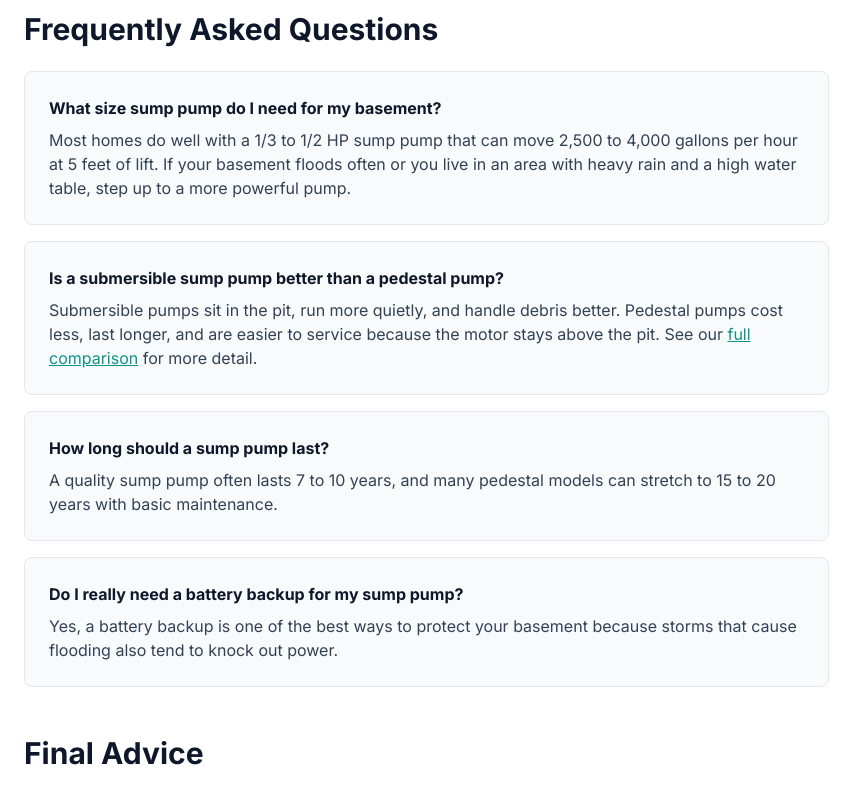
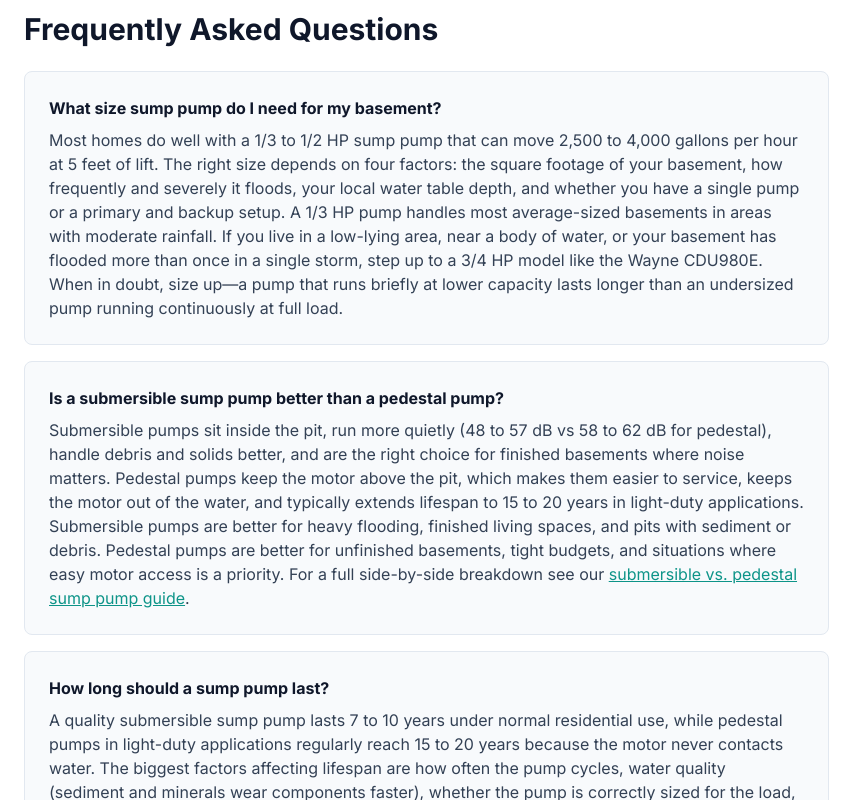
Before and after one commit to thebasementguide2026/basement-guide, a Next.js app: page /articles/best-sump-pumps-2026 in a window 1280 px wide. Shown: the part 8520-9320 px from the top of the page, without its empty margins (0-868 px from the left). Built offline with nearby package versions, Linux system fonts and the light colour scheme.

Commit message:
Expand FAQ section with detailed answers and add 3 new FAQ entries with schema markup

```diff
--- a/app/articles/best-sump-pumps-2026/page.tsx
+++ b/app/articles/best-sump-pumps-2026/page.tsx
@@ -86,7 +86,7 @@ export default function BestSumpPumps2026() {
                   name: 'What size sump pump do I need for my basement?',
                   acceptedAnswer: {
                     '@type': 'Answer',
-                    text: 'Most homes do well with a 1/3 to 1/2 HP sump pump that can move 2,500 to 4,000 gallons per hour at 5 feet of lift. If your basement floods often or you live in an area with heavy rain and a high water table, step up to a more powerful pump.',
+                    text: 'Most homes do well with a 1/3 to 1/2 HP sump pump that can move 2,500 to 4,000 gallons per hour at 5 feet of lift. The right size depends on four factors: the square footage of your basement, how frequently and severely it floods, your local water table depth, and whether you have a single pump or a primary and backup setup. A 1/3 HP pump handles most average-sized basements in areas with moderate rainfall. If you live in a low-lying area, near a body of water, or your basement has flooded more than once in a single storm, step up to a 3/4 HP model like the Wayne CDU980E. When in doubt, size up\u2014a pump that runs briefly at lower capacity lasts longer than an undersized pump running continuously at full load.',
                   },
                 },
                 {
@@ -94,7 +94,7 @@ export default function BestSumpPumps2026() {
                   name: 'Is a submersible sump pump better than a pedestal pump?',
                   acceptedAnswer: {
                     '@type': 'Answer',
-                    text: 'Submersible pumps sit in the pit, run more quietly, and handle debris better. Pedestal pumps cost less, last longer, and are easier to service because the motor stays above the pit.',
+                    text: 'Submersible pumps sit inside the pit, run more quietly (48 to 57 dB vs 58 to 62 dB for pedestal), handle debris and solids better, and are the right choice for finished basements where noise matters. Pedestal pumps keep the motor above the pit, which makes them easier to service, keeps the motor out of the water, and typically extends lifespan to 15 to 20 years in light-duty applications. Submersible pumps are better for heavy flooding, finished living spaces, and pits with sediment or debris. Pedestal pumps are better for unfinished basements, tight budgets, and situations where easy motor access is a priority.',
                   },
                 },
                 {
@@ -102,7 +102,7 @@ export default function BestSumpPumps2026() {
                   name: 'How long should a sump pump last?',
                   acceptedAnswer: {
                     '@type': 'Answer',
-                    text: 'A quality sump pump often lasts 7 to 10 years, and many pedestal models can stretch to 15 to 20 years with basic maintenance.',
+                    text: 'A quality submersible sump pump lasts 7 to 10 years under normal residential use, while pedestal pumps in light-duty applications regularly reach 15 to 20 years because the motor never contacts water. The biggest factors affecting lifespan are how often the pump cycles, water quality (sediment and minerals wear components faster), whether the pump is correctly sized for the load, and how consistently it is maintained. A pump that runs continuously because it is undersized will fail in 3 to 5 years. A correctly sized pump that is tested quarterly, cleaned annually, and paired with a battery backup that prevents dry-running during power outages will consistently reach or exceed its expected lifespan. If your pump is over 7 years old and cycling more frequently than usual, start budgeting for a replacement before it fails during a storm.',
                   },
                 },
                 {
@@ -110,7 +110,7 @@ export default function BestSumpPumps2026() {
                   name: 'Do I really need a battery backup for my sump pump?',
                   acceptedAnswer: {
                     '@type': 'Answer',
-                    text: 'Yes, a battery backup is one of the best ways to protect your basement because storms that cause flooding also tend to knock out power.',
+                    text: 'Yes, a battery backup is one of the most important investments a sump pump owner can make, because the storms that cause basement flooding are the same storms that knock out power. A primary pump with no backup is completely useless the moment the power goes out, which is exactly when you need it most. Battery backup systems ($150 to $400) activate automatically when the primary pump loses power and can run for 5 to 10 hours depending on cycling frequency. Water-powered backup pumps are an alternative for homes with municipal water supply\u2014they require no battery and never lose power, but they consume tap water during operation.',
                   },
                 },
               ],
@@ -547,19 +547,19 @@ export default function BestSumpPumps2026() {
               <div className='space-y-4'>
                 <div className='bg-slate-50 rounded-lg p-6 border border-slate-200'>
                   <h3 className='font-bold text-slate-900 mb-2'>What size sump pump do I need for my basement?</h3>
-                  <p className='text-slate-700'>Most homes do well with a 1/3 to 1/2 HP sump pump that can move 2,500 to 4,000 gallons per hour at 5 feet of lift. If your basement floods often or you live in an area with heavy rain and a high water table, step up to a more powerful pump.</p>
+                  <p className='text-slate-700'>Most homes do well with a 1/3 to 1/2 HP sump pump that can move 2,500 to 4,000 gallons per hour at 5 feet of lift. The right size depends on four factors: the square footage of your basement, how frequently and severely it floods, your local water table depth, and whether you have a single pump or a primary and backup setup. A 1/3 HP pump handles most average-sized basements in areas with moderate rainfall. If you live in a low-lying area, near a body of water, or your basement has flooded more than once in a single storm, step up to a 3/4 HP model like the Wayne CDU980E. When in doubt, size up&#8212;a pump that runs briefly at lower capacity lasts longer than an undersized pump running continuously at full load.</p>
                 </div>
                 <div className='bg-slate-50 rounded-lg p-6 border border-slate-200'>
                   <h3 className='font-bold text-slate-900 mb-2'>Is a submersible sump pump better than a pedestal pump?</h3>
-                  <p className='text-slate-700'>Submersible pumps sit in the pit, run more quietly, and handle debris better. Pedestal pumps cost less, last longer, and are easier to service because the motor stays above the pit. See our <Link href='/articles/submersible-vs-pedestal-sump-pump' className='text-teal-600 underline hover:text-teal-800'>full comparison</Link> for more detail.</p>
+                  <p className='text-slate-700'>Submersible pumps sit inside the pit, run more quietly (48 to 57 dB vs 58 to 62 dB for pedestal), handle debris and solids better, and are the right choice for finished basements where noise matters. Pedestal pumps keep the motor above the pit, which makes them easier to service, keeps the motor out of the water, and typically extends lifespan to 15 to 20 years in light-duty applications. Submersible pumps are better for heavy flooding, finished living spaces, and pits with sediment or debris. Pedestal pumps are better for unfinished basements, tight budgets, and situations where easy motor access is a priority. For a full side-by-side breakdown see our <Link href='/articles/submersible-vs-pedestal-sump-pump' className='text-teal-600 underline hover:text-teal-800'>submersible vs. pedestal sump pump guide</Link>.</p>
                 </div>
                 <div className='bg-slate-50 rounded-lg p-6 border border-slate-200'>
                   <h3 className='font-bold text-slate-900 mb-2'>How long should a sump pump last?</h3>
-                  <p className='text-slate-700'>A quality sump pump often lasts 7 to 10 years, and many pedestal models can stretch to 15 to 20 years with basic maintenance.</p>
+                  <p className='text-slate-700'>A quality submersible sump pump lasts 7 to 10 years under normal residential use, while pedestal pumps in light-duty applications regularly reach 15 to 20 years because the motor never contacts water. The biggest factors affecting lifespan are how often the pump cycles, water quality (sediment and minerals wear components faster), whether the pump is correctly sized for the load, and how consistently it is maintained. A pump that runs continuously because it is undersized will fail in 3 to 5 years. A correctly sized pump that is tested quarterly, cleaned annually, and paired with a battery backup that prevents dry-running during power outages will consistently reach or exceed its expected lifespan. If your pump is over 7 years old and cycling more frequently than usual, start budgeting for a replacement before it fails during a storm.</p>
                 </div>
                 <div className='bg-slate-50 rounded-lg p-6 border border-slate-200'>
                   <h3 className='font-bold text-slate-900 mb-2'>Do I really need a battery backup for my sump pump?</h3>
-                  <p className='text-slate-700'>Yes, a battery backup is one of the best ways to protect your basement because storms that cause flooding also tend to knock out power.</p>
+                  <p className='text-slate-700'>Yes, a battery backup is one of the most important investments a sump pump owner can make, because the storms that cause basement flooding are the same storms that knock out power. A primary pump with no backup is completely useless the moment the power goes out, which is exactly when you need it most. Battery backup systems ($150 to $400) activate automatically when the primary pump loses power and can run for 5 to 10 hours depending on cycling frequency. Water-powered backup pumps are an alternative for homes with municipal water supply&#8212;they require no battery and never lose power, but they consume tap water during operation.</p>
                 </div>
               </div>
             </section>
```
